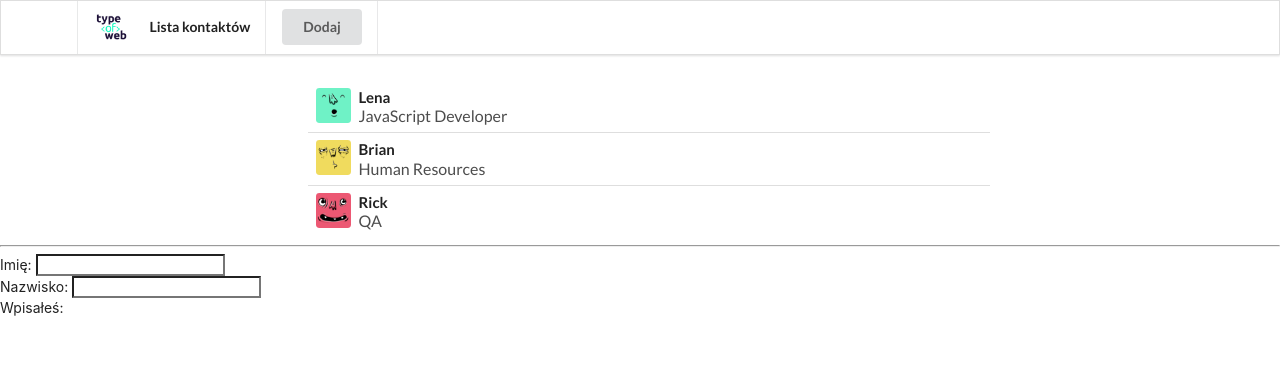
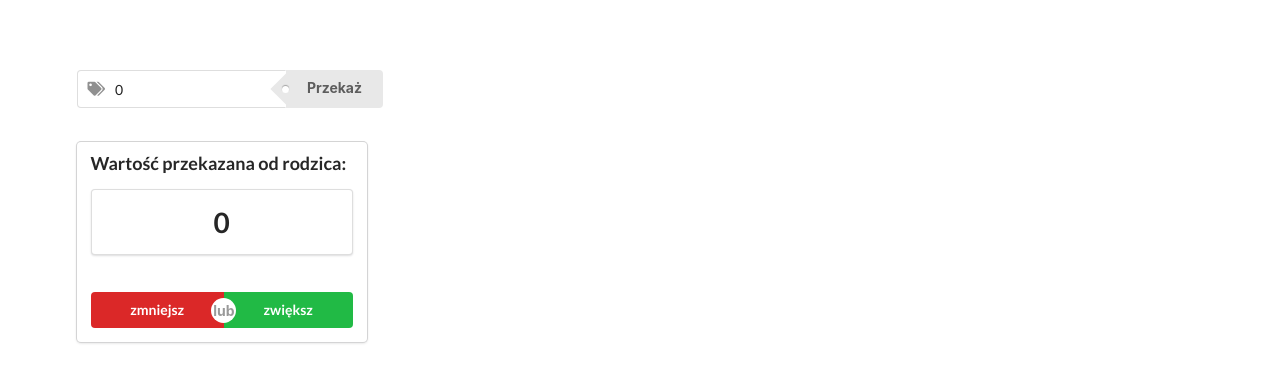
Before and after one commit to marek2222/react_TypeOfWeb, a React (Create React App) app: page / in a window 1280 px wide. Shown: the top 382 px of the page. Built offline with nearby package versions, Linux system fonts and the light colour scheme.

Commit message:
react_TypeOfWeb: 10_2:  Metody cyklu życia komponentu w React.js: cwiczenie - wariant 2

```diff
--- a/src/components/App.js
+++ b/src/components/App.js
@@ -1,36 +1,118 @@
+import React, { Component } from 'react';
 import './App.css';
 
-import React, { Component } from 'react';
 
-import AppHeader from './AppHeader';
-import ContactsList from './ContactsList';
+class App extends React.Component{
+    constructor(props){
+        super(props);
+    }
+    render(){
+        return (
+            <main className="ui main container">
+                <Parent />
+            </main>
+        );
+    }
+}
 
+class Parent extends React.Component{
+    constructor(props){
+        super(props);
 
-class App extends React.Component {
-    constructor(){
-        super();
-        this.state = {imie: '', nazwisko: ''};
+        this.state = {
+            parentNumber : 0,
+            sentNumber: 0
+        };
     }
-    render() {
+    sendFarAway(){
+        this.setState({
+           sentNumber: this.state.parentNumber
+        });
+    }
+
+    updateInput(e){
+        this.setState({
+            parentNumber : parseInt(e.target.value)
+        });
+    }
+
+    render(){
         return (
-            <div>
-                <AppHeader />
-                <ContactsList />
-                <hr/>
-                Imię:       <input type='text' value={this.state.imie} onInput={this.onInputImieHandler.bind(this)}></input>
-                <br/>
-                Nazwisko: <input type='text' value={this.state.nazwisko} onInput={this.onInputNazwiskoHandler.bind(this)}></input>
-                <br/>
-                <label>Wpisałeś: {this.state.imie} {this.state.nazwisko}</label>
+            <div className="ui container">
+                <div className="ui right labeled left icon input">
+                    <i className="tags icon"></i>
+                    <input type="number" placeholder="Podaj liczbę" value={this.state.parentNumber} onChange={this.updateInput.bind(this)} />
+                    <a className="ui tag label" onClick={this.sendFarAway.bind(this)} >Przekaż</a>
+                </div>
+                <br /> <br />
+
+                <SweetChild liczba={this.state.sentNumber} />
             </div>
         );
     }
-    onInputImieHandler(event){
-        this.setState({ imie: event.target.value })
+}
+
+class SweetChild extends React.Component{
+    constructor(props){
+        super(props);
+        this.state = {
+            fromParent: parseInt(props.liczba)
+        };
     }
-    onInputNazwiskoHandler(event){
-        this.setState({  nazwisko: event.target.value })
+
+    componentWillReceiveProps(nextProps){
+        if(this.props.liczba !== nextProps.liczba){
+            this.setState({
+               fromParent: parseInt(nextProps.liczba)
+            });
+        }
+    }
+
+    incrementValue(){
+        this.setState({
+            fromParent: this.state.fromParent + 1
+        });
+    }
+
+    decrementValue(){
+        this.setState({
+            fromParent: this.state.fromParent -1
+        });
+    }
+
+    render(){
+        return (
+           <div className="ui card">
+                <div className="content">
+                    <div className="header">
+                        Wartość przekazana od rodzica: <br />
+                        <div className="ui segment">
+                            <h1 className="ui center aligned">{this.state.fromParent}</h1>
+                        </div>
+
+                        <br />
+                    </div>
+                    <div className="extra content">
+                        <div className="ui buttons fluid">
+                          <button className="ui negative button" onClick={this.decrementValue.bind(this)}>zmniejsz</button>
+                          <div className="or" data-text="lub"></div>
+                          <button className="ui positive button" onClick={this.incrementValue.bind(this)} >zwiększ</button>
+                        </div>
+                    </div>
+
+                </div>
+
+           </div>
+        );
     }
 }
 
 export default App;
+
+
+// Rodzic pozwala na ustawienie (input + button + onClick+ setState) jakiejś wartości liczbowej
+//   i przekazuje ją do dziecka jako props.
+// Dziecko ma początkowo wyświetlać liczbę podaną od rodzica, a dodatkowo ma umożliwiać
+//   zwiększanie i zmniejszanie tej liczby (button + onClick + setState).
+// W momencie gdy rodzic ustawi liczbę, dziecko powinno zresetować swój stan
+//    do podanej liczby (componentWillReceiveProps).
```
